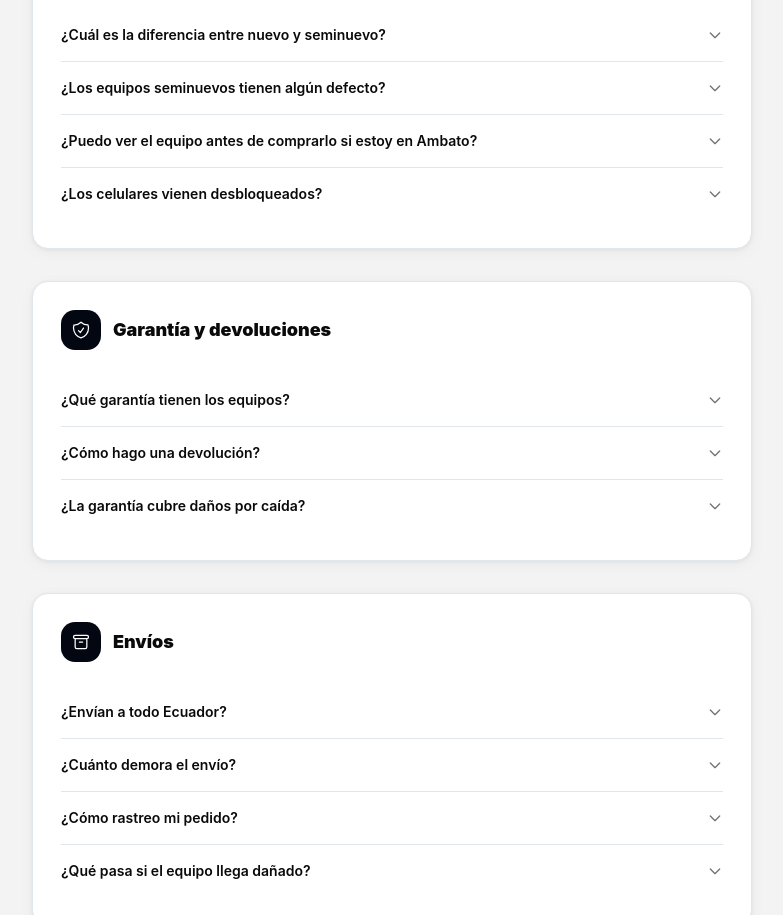
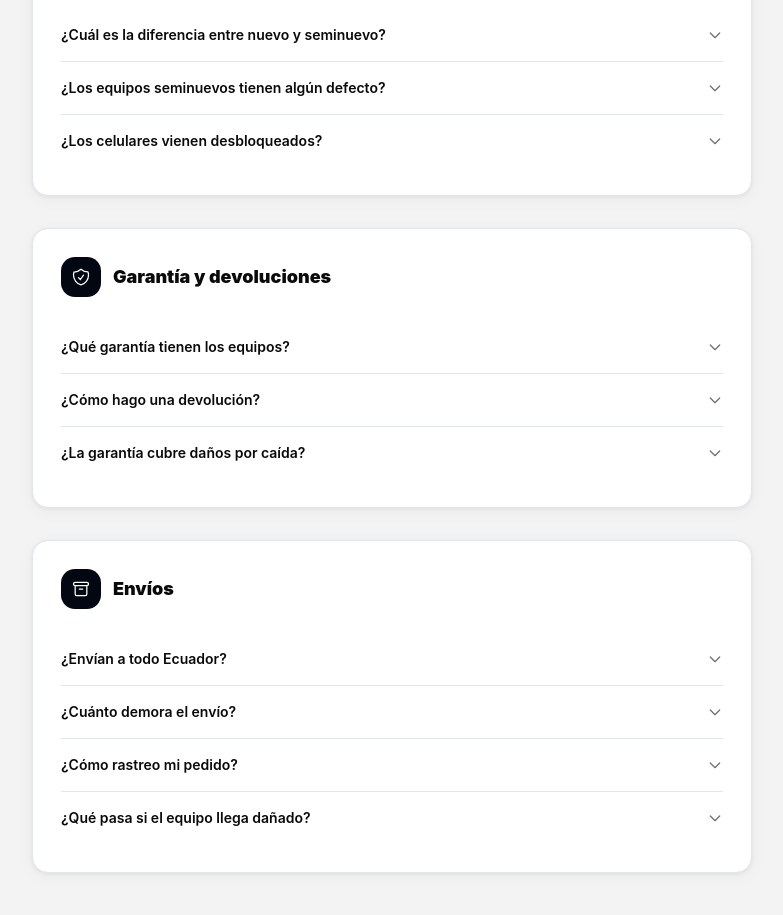
Before and after one commit to AndresViera881/humansoftech, a Next.js app in the folder app-web/: page /preguntas-frecuentes in a window 1280 px wide. Shown: the part 1100-2015 px from the top of the page, without its empty margins (248-1031 px from the left). Built offline with nearby package versions, Linux system fonts and the light colour scheme; no server answers.

Commit message:
Se quita un apartado de preguntas frecuentes

```diff
--- a/app-web/app/preguntas-frecuentes/page.tsx
+++ b/app-web/app/preguntas-frecuentes/page.tsx
@@ -46,11 +46,7 @@ const FAQS = [
         q: '¿Los equipos seminuevos tienen algún defecto?',
         a: 'No vendemos equipos con defectos. Antes de publicar un seminuevo, lo revisamos técnicamente. Si tiene alguna observación menor (rayón estético, por ejemplo), lo indicamos claramente en la descripción.',
       },
-      {
-        q: '¿Puedo ver el equipo antes de comprarlo si estoy en Ambato?',
-        a: 'Sí. Coordinamos una cita en Ambato para que puedas revisar el equipo personalmente. Escríbenos por WhatsApp para agendar.',
-      },
-      {
+{
         q: '¿Los celulares vienen desbloqueados?',
         a: 'Sí, todos nuestros equipos son liberados para cualquier operadora. Funcionan con Claro, Movistar, CNT y demás.',
       },
```
